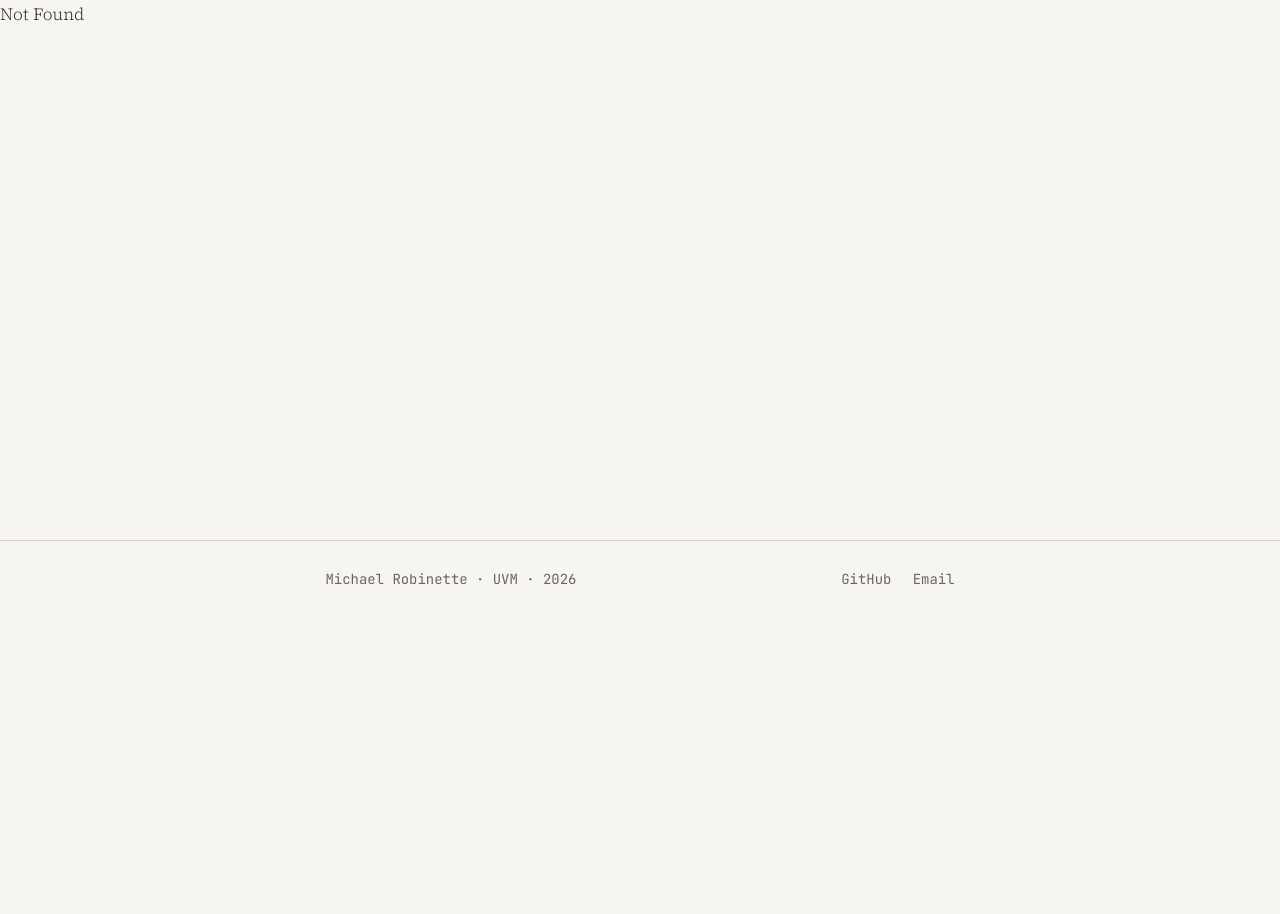
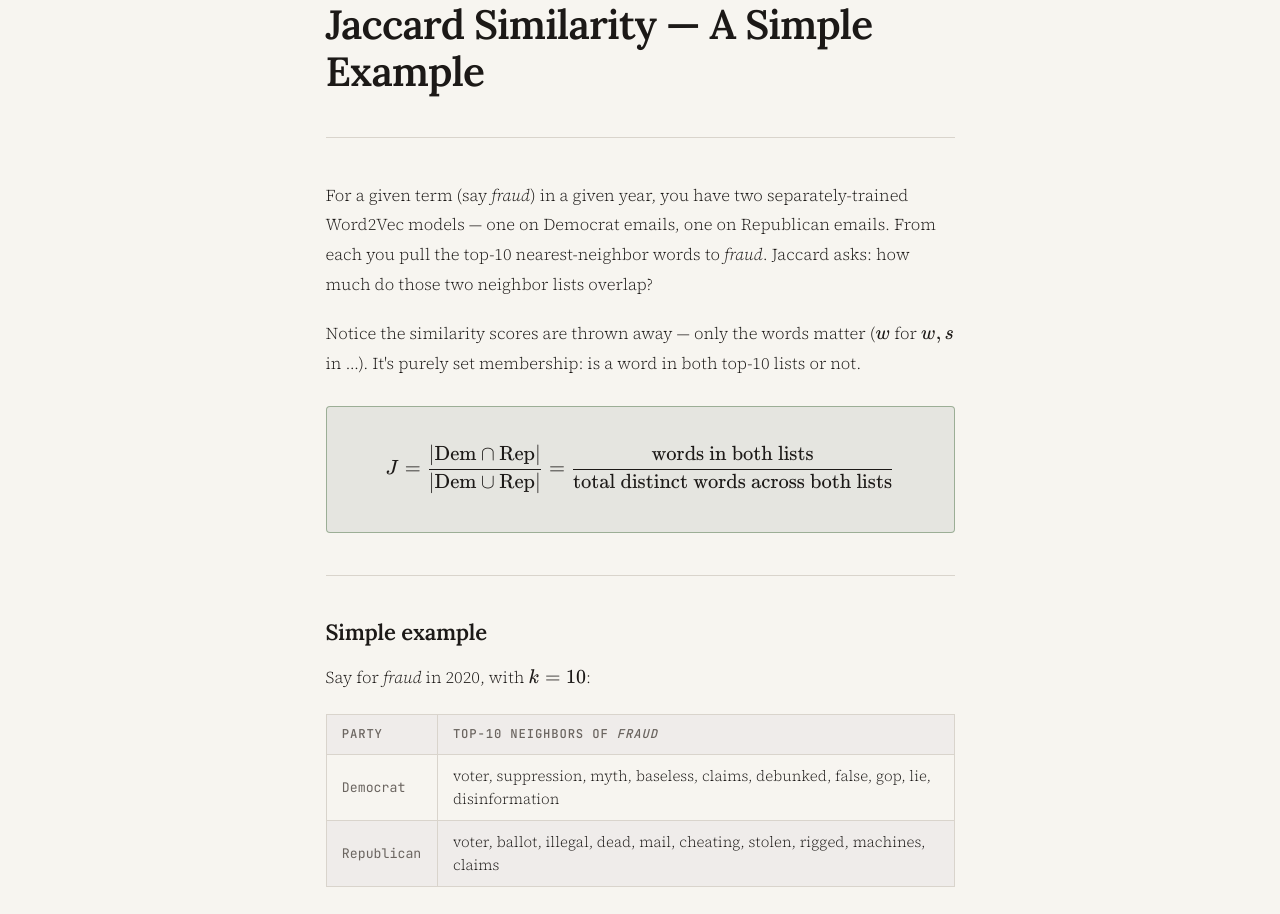
Before and after one commit to marobinette/portfolio, a SvelteKit app: page /blog/jaccard-similarity in a window 1280 px wide. Before the commit this address had no page. Shown: the part 180-1094 px from the top of the page. Before the commit the page ends 800 px from the top, so only its background shows below. Built offline with nearby package versions, Linux system fonts and the light colour scheme.

Commit message:
new blog post

```diff
--- /dev/null
+++ b/src/routes/blog/jaccard-similarity/+page.svelte
@@ -0,0 +1,343 @@
+<script>
+  import katex from 'katex';
+
+  const r = (tex, display=false) =>
+    katex.renderToString(tex, { displayMode: display, throwOnError: false });
+
+  // ── Display equations ────────────────────────────────────────────────────
+  const eqJaccard = r(String.raw`J = \frac{|\text{Dem} \cap \text{Rep}|}{|\text{Dem} \cup \text{Rep}|}
+    = \frac{\text{words in both lists}}{\text{total distinct words across both lists}}`, true);
+  const eqResult  = r(String.raw`J = \frac{2}{18} = 0.11`, true);
+
+  // ── Inline math ─────────────────────────────────────────────────────────
+  const i_J    = r(String.raw`J`);
+  const i_k    = r(String.raw`k=10`);
+  const i_J1   = r(String.raw`J = 1.0`);
+  const i_J0   = r(String.raw`J = 0.0`);
+  const i_J011 = r(String.raw`0.11`);
+  const i_ladder = r(String.raw`\tfrac{0}{20},\ \tfrac{1}{19},\ \tfrac{2}{18},\ \tfrac{3}{17},\ \ldots,\ \tfrac{10}{10}`);
+  const i_approx = r(String.raw`\approx 0,\ 0.05,\ 0.11,\ 0.18,\ \ldots,\ 1.0`);
+</script>
+
+<svelte:head>
+  <title>Jaccard Similarity — Michael Robinette</title>
+  <meta name="description" content="A simple worked example of Jaccard similarity: measuring how much two top-k nearest-neighbor word lists overlap." />
+</svelte:head>
+
+<div class="container">
+
+  <!-- ── Header ─────────────────────────────────────────────────────────── -->
+  <header class="post-header">
+    <div class="meta-row">
+      <time class="date">July 2026</time>
+      <div class="tags">
+        <span class="tag">NLP</span>
+      </div>
+    </div>
+    <h1>Jaccard Similarity — A Simple Example</h1>
+  </header>
+
+  <hr />
+
+  <!-- ── Setup ──────────────────────────────────────────────────────────── -->
+  <section>
+    <p>
+      For a given term (say <em>fraud</em>) in a given year, you have two
+      separately-trained Word2Vec models — one on Democrat emails, one on
+      Republican emails. From each you pull the top-10 nearest-neighbor
+      words to <em>fraud</em>. Jaccard asks: how much do those two neighbor
+      lists overlap?
+    </p>
+    <p>
+      Notice the similarity scores are thrown away — only the words matter
+      ({@html r(String.raw`w`)} for {@html r(String.raw`w, s`)} in ...). It's
+      purely set membership: is a word in both top-10 lists or not.
+    </p>
+
+    <div class="eq-block highlight">
+      {@html eqJaccard}
+    </div>
+  </section>
+
+  <hr />
+
+  <!-- ── Simple example ─────────────────────────────────────────────────── -->
+  <section>
+    <h2>Simple example</h2>
+    <p>
+      Say for <em>fraud</em> in 2020, with {@html i_k}:
+    </p>
+
+    <table>
+      <thead>
+        <tr><th>Party</th><th>Top-10 neighbors of <em>fraud</em></th></tr>
+      </thead>
+      <tbody>
+        <tr>
+          <td>Democrat</td>
+          <td>voter, suppression, myth, baseless, claims, debunked, false, gop, lie, disinformation</td>
+        </tr>
+        <tr>
+          <td>Republican</td>
+          <td>voter, ballot, illegal, dead, mail, cheating, stolen, rigged, machines, claims</td>
+        </tr>
+      </tbody>
+    </table>
+
+    <p>Now compare the sets:</p>
+
+    <ol class="recipe">
+      <li>
+        <span class="step-num">∩</span>
+        <div>
+          <strong>Intersection (in both)</strong>
+          voter, claims → 2 words
+        </div>
+      </li>
+      <li>
+        <span class="step-num">∪</span>
+        <div>
+          <strong>Union (in either, counted once)</strong>
+          the 10 Dem + 10 Rep minus the 2 shared = 18 words
+        </div>
+      </li>
+    </ol>
+
+    <div class="eq-block highlight">
+      {@html eqResult}
+    </div>
+  </section>
+
+  <hr />
+
+  <!-- ── How to read it ─────────────────────────────────────────────────── -->
+  <section>
+    <h2>How to read it</h2>
+
+    <ol class="recipe">
+      <li>
+        <span class="step-num">1.0</span>
+        <div>
+          <strong>{@html i_J1} → identical neighbor lists.</strong>
+          Both parties surround the word with the same associations →
+          convergence / shared meaning.
+        </div>
+      </li>
+      <li>
+        <span class="step-num">0.0</span>
+        <div>
+          <strong>{@html i_J0} → zero shared neighbors.</strong>
+          The parties embed the word in completely different contexts →
+          maximum divergence / polarization.
+        </div>
+      </li>
+      <li>
+        <span class="step-num">0.11</span>
+        <div>
+          <strong>The example's {@html i_J011}</strong>
+          says Dem and Rep talk about "fraud" in largely different terms —
+          Democrats frame it around debunking/suppression, Republicans around
+          mechanisms of alleged cheating.
+        </div>
+      </li>
+    </ol>
+
+    <div class="callout">
+      <strong>A discrete ladder</strong>
+      Since both lists always have 10 words, the union ranges from 10
+      (identical) to 20 (nothing shared), so with {@html i_k} the possible
+      Jaccard values are a discrete ladder:
+      {@html i_ladder} {@html i_approx}. That's why the low values on your
+      plot cluster around 0–0.18 rather than varying continuously.
+    </div>
+  </section>
+
+  <!-- ── Footer nav ───────────────────────────────────────────────────── -->
+  <div class="post-footer">
+    <a href="/blog" class="back-link">← All posts</a>
+  </div>
+
+</div>
+
+<style>
+  .container {
+    max-width: 680px;
+    margin: 0 auto;
+    padding: 0 1.5rem;
+  }
+
+  .post-header { margin-bottom: 2.5rem; }
+
+  .meta-row {
+    display: flex;
+    align-items: center;
+    gap: 0.75rem;
+    flex-wrap: wrap;
+    margin-bottom: 1.25rem;
+  }
+
+  .date {
+    font-family: var(--font-mono);
+    font-size: 0.75rem;
+    color: var(--ink-muted);
+  }
+
+  .tags { display: flex; gap: 0.4rem; }
+
+  h1 {
+    font-size: 2.4rem;
+    letter-spacing: -0.02em;
+    margin-bottom: 1.25rem;
+    line-height: 1.15;
+  }
+
+  section { margin: 2.5rem 0; }
+
+  h2 {
+    font-size: 1.3rem;
+    margin-bottom: 1rem;
+    letter-spacing: -0.01em;
+  }
+
+  p {
+    margin-bottom: 1.2em;
+    line-height: 1.8;
+    font-size: 0.97rem;
+  }
+  p:last-child { margin-bottom: 0; }
+
+  /* Equation blocks */
+  .eq-block {
+    margin: 1.6rem 0;
+    padding: 1.25rem 1.5rem;
+    background: var(--bg-alt);
+    border: 1px solid var(--rule);
+    border-radius: 4px;
+    overflow-x: auto;
+    display: flex;
+    flex-direction: column;
+    gap: 1rem;
+    align-items: center;
+  }
+
+  .eq-block.highlight {
+    border-color: color-mix(in srgb, var(--accent) 40%, transparent);
+    background: color-mix(in srgb, var(--accent) 5%, var(--bg-alt));
+  }
+
+  /* Recipe / question lists */
+  .recipe {
+    list-style: none;
+    padding: 0;
+    margin: 1.25rem 0;
+    border: 1px solid var(--rule);
+    border-radius: 4px;
+    overflow: hidden;
+  }
+
+  .recipe li {
+    display: flex;
+    gap: 1.25rem;
+    align-items: flex-start;
+    padding: 1rem 1.25rem;
+    border-bottom: 1px solid var(--rule);
+    font-size: 0.93rem;
+    line-height: 1.7;
+  }
+
+  .recipe li:last-child { border-bottom: none; }
+
+  .step-num {
+    font-family: var(--font-mono);
+    font-size: 0.7rem;
+    font-weight: 500;
+    color: var(--accent);
+    flex-shrink: 0;
+    padding-top: 0.25rem;
+    letter-spacing: 0.05em;
+  }
+
+  .recipe strong {
+    display: block;
+    margin-bottom: 0.2rem;
+    font-family: var(--font-display);
+    font-size: 0.95rem;
+  }
+
+  /* Callout */
+  .callout {
+    margin: 1.4rem 0 0;
+    padding: 1rem 1.25rem;
+    background: var(--bg-alt);
+    border-left: 3px solid var(--accent);
+    border-radius: 0 4px 4px 0;
+    font-size: 0.9rem;
+    line-height: 1.7;
+    color: var(--ink);
+  }
+
+  .callout strong {
+    display: block;
+    margin-bottom: 0.3rem;
+    font-family: var(--font-display);
+  }
+
+  /* Comparison table */
+  table {
+    width: 100%;
+    border-collapse: collapse;
+    margin: 1.25rem 0;
+    font-size: 0.88rem;
+  }
+
+  th, td {
+    text-align: left;
+    padding: 0.6rem 0.9rem;
+    border: 1px solid var(--rule);
+    line-height: 1.5;
+  }
+
+  th {
+    font-family: var(--font-mono);
+    font-size: 0.72rem;
+    text-transform: uppercase;
+    letter-spacing: 0.07em;
+    color: var(--ink-muted);
+    background: var(--bg-alt);
+    font-weight: 500;
+  }
+
+  td:first-child {
+    font-family: var(--font-mono);
+    font-size: 0.78rem;
+    color: var(--ink-muted);
+    white-space: nowrap;
+  }
+
+  tr:nth-child(even) td { background: var(--bg-alt); }
+
+  /* Footer */
+  .post-footer {
+    margin-top: 4rem;
+    padding-top: 2rem;
+    border-top: 1px solid var(--rule);
+  }
+
+  .back-link {
+    font-family: var(--font-mono);
+    font-size: 0.8rem;
+    color: var(--ink-muted);
+    text-decoration: none;
+    letter-spacing: 0.04em;
+    transition: color 0.15s;
+  }
+
+  .back-link:hover { color: var(--accent); }
+
+  @media (max-width: 560px) {
+    h1 { font-size: 1.85rem; }
+    .eq-block { padding: 1rem; }
+    table { font-size: 0.82rem; }
+    td:first-child { white-space: normal; }
+  }
+</style>
```
Also changed, not shown: src/routes/blog/+page.svelte (+7 -0 lines).
